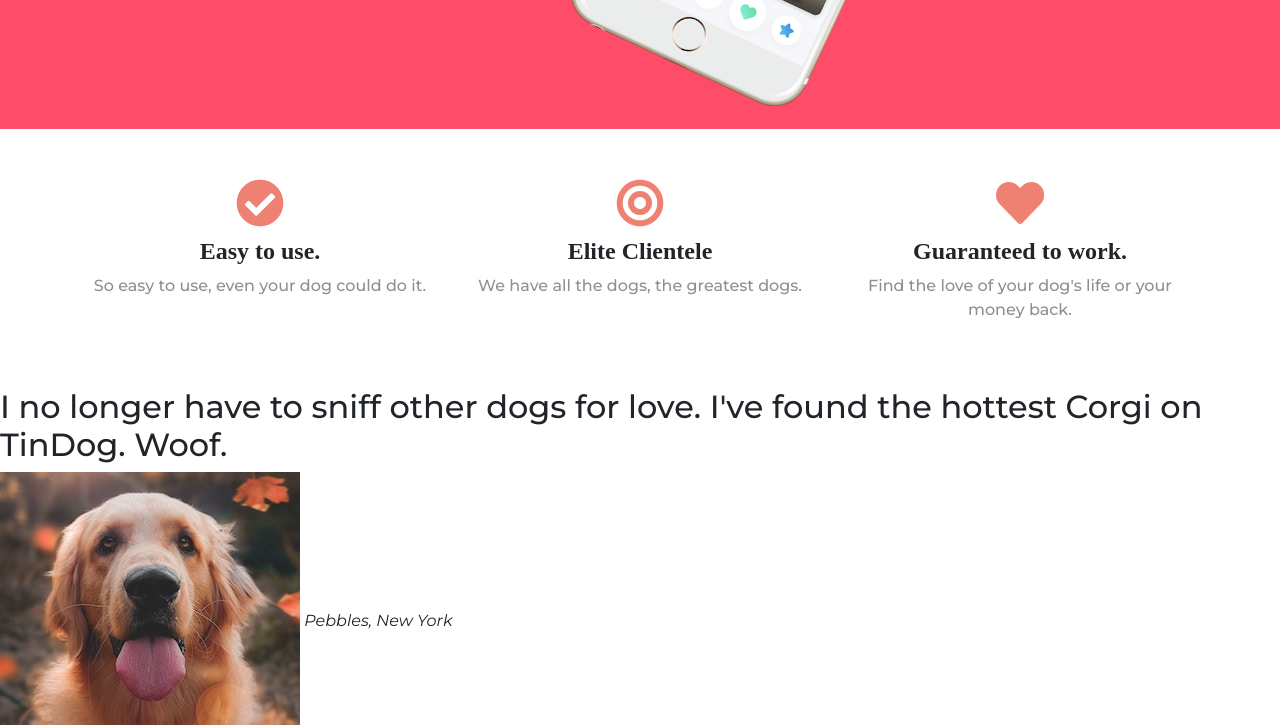
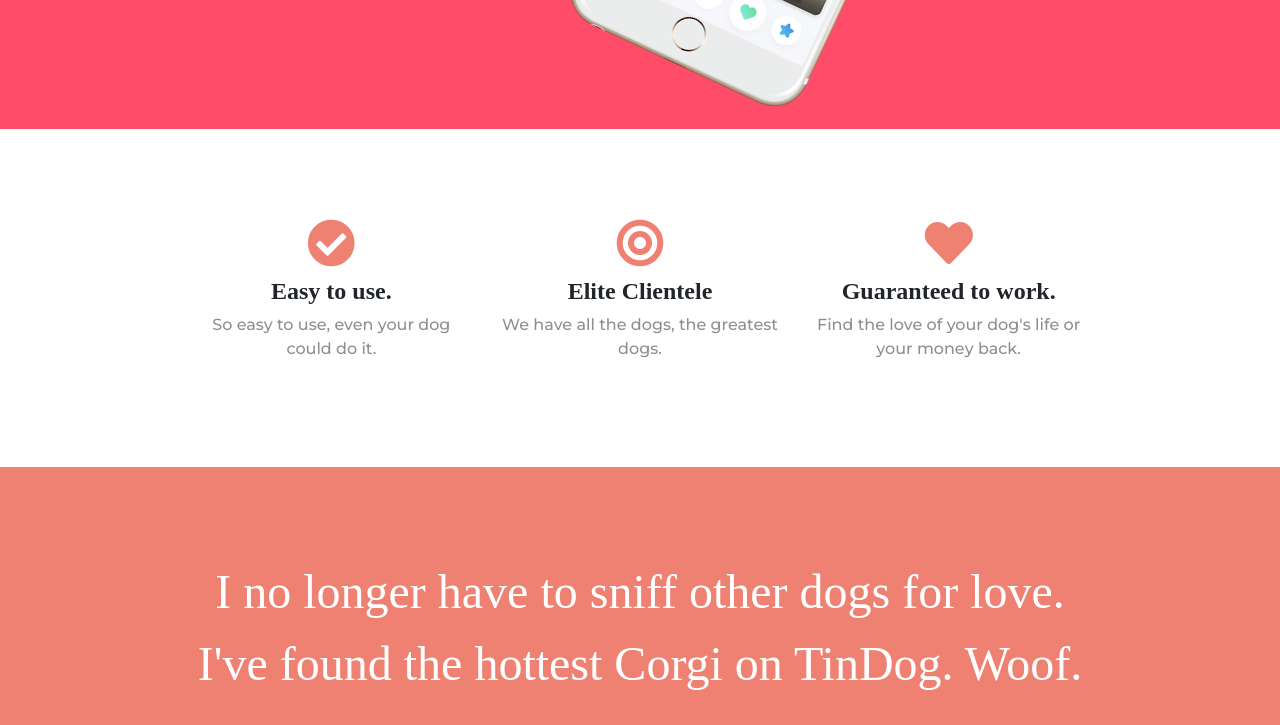
Before and after one commit to Alejoboga20/bootstrap-tindog, a plain HTML site: page index.html in a window 1280 px wide. Shown: the part 610-1335 px from the top of the page. Drawn offline with nearby package versions, Linux system fonts and the light colour scheme.

Commit message:
Styling testimonial section

```diff
--- a/css/styles.css
+++ b/css/styles.css
@@ -7,6 +7,12 @@ h1 {
   font-family: 'Montserrat-black';
   font-size: 3.5rem;
   font-weight: bold;
+  line-height: 1.5;
+}
+
+h2 {
+  font-family: 'Montserrat-bold';
+  font-size: 3rem;
   line-height: 1.5;
 }
 
@@ -57,7 +63,7 @@ h3 {
 
 /* Features Section */
 #features {
-  padding: 50px;
+  padding: 7% 15%;
 }
 
 .icon {
@@ -76,3 +82,17 @@ h3 {
 .feature-box {
   text-align: center;
 }
+
+/* Testimonial Section */
+#testimonials {
+  color: #fff;
+  padding: 7% 15%;
+  text-align: center;
+  background-color: #ef8172;
+}
+
+.testimonial-image {
+  border-radius: 100%;
+  width: 10%;
+  margin: 20px;
+}
--- a/index.html
+++ b/index.html
@@ -91,7 +91,7 @@
     <!-- Features -->
 
     <section id="features">
-      <div class="container">
+      <div>
         <div class="row">
           <div class="col-lg-4 feature-box">
             <i class="icon fas fa-check-circle fa-3x"></i>
@@ -118,7 +118,7 @@
       <h2>
         I no longer have to sniff other dogs for love. I've found the hottest Corgi on TinDog. Woof.
       </h2>
-      <img src="images/dog-img.jpg" alt="dog-profile" />
+      <img class="testimonial-image" src="images/dog-img.jpg" alt="dog-profile" />
       <em>Pebbles, New York</em>
 
       <!-- <h2 class="testimonial-text">My dog used to be so lonely, but with TinDog's help, they've found the love of their life. I think.</h2>
```
